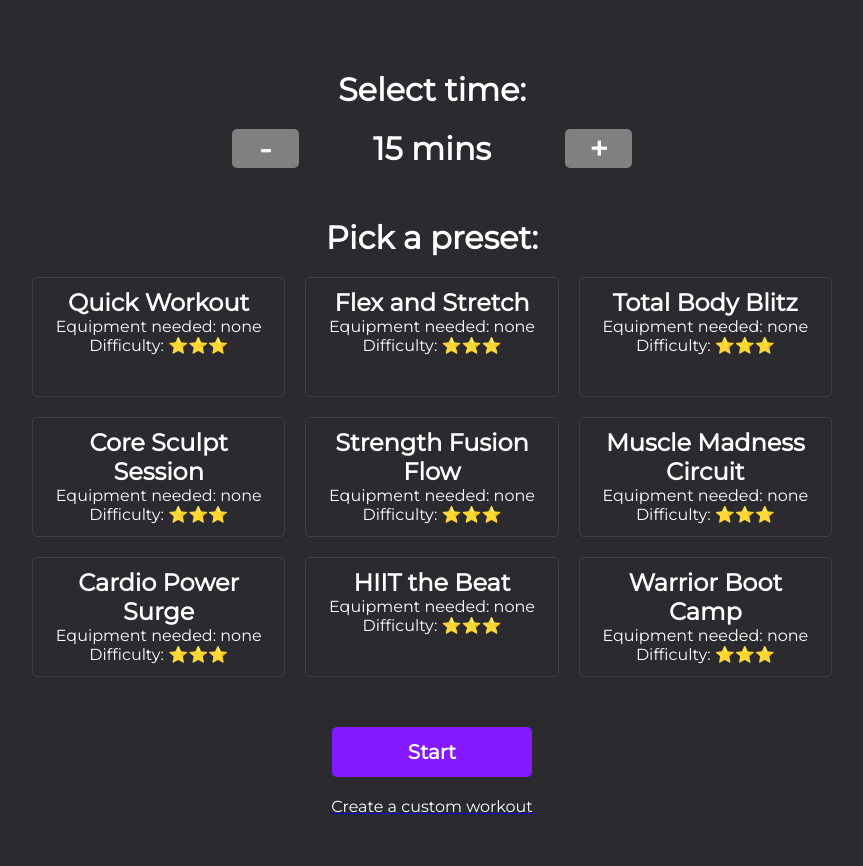
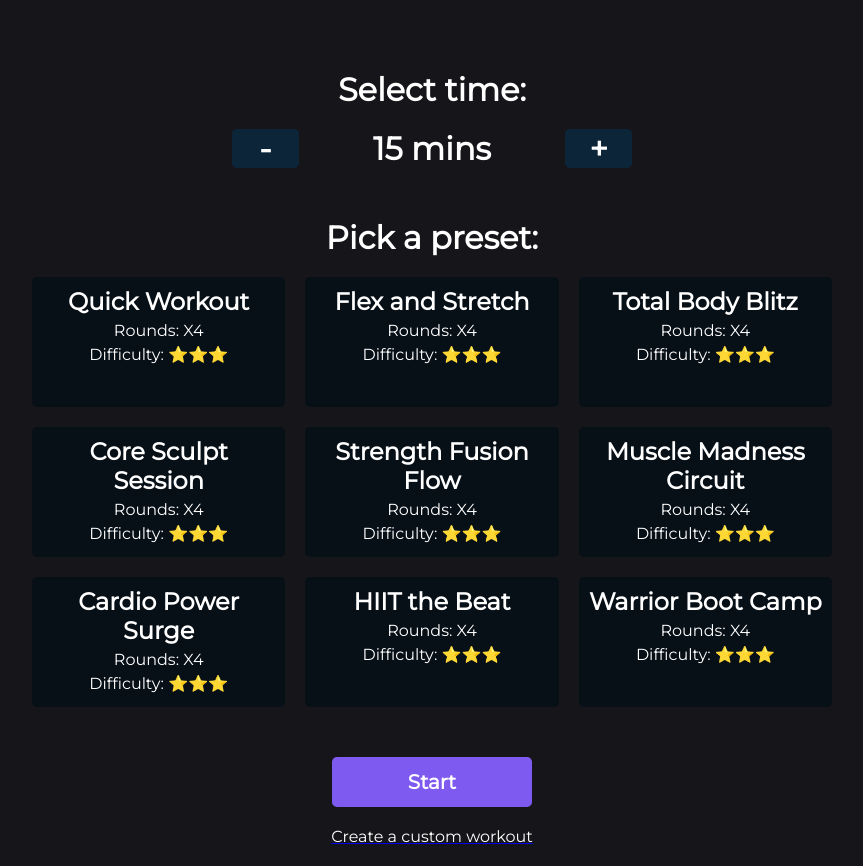
Before and after one commit to madzadev/workout, a Next.js app: page / in a window 1280 px wide. Shown: the whole page, without its empty margins (208-1071 px from the left). Before the commit the page ends 836 px from the top, so only its background shows below. Built offline with nearby package versions, Linux system fonts and the light colour scheme.

Commit message:
add css variables

```diff
--- a/components/StartWorkoutButton.module.css
+++ b/components/StartWorkoutButton.module.css
@@ -1,9 +1,9 @@
 .wrapper {
   max-width: 200px;
   height: 50px;
-  background-color: rgb(132, 24, 255);
+  background-color: var(--button-color);
   border-radius: 5px;
-  color: white;
+  color: var(--text-color);
   margin: 0 auto 20px auto;
   display: grid;
   place-items: center;
--- a/components/WorkoutPresetCard.js
+++ b/components/WorkoutPresetCard.js
@@ -4,7 +4,7 @@ const WorkoutPresetCard = ({ workoutPresetName, onClick }) => {
   return (
     <div className={styles.wrapper} onClick={onClick}>
       <h2>{workoutPresetName}</h2>
-      <p>Equipment needed: none</p>
+      <p>Rounds: X4</p>
       <p>Difficulty: ⭐⭐⭐</p>
     </div>
   );
--- a/components/WorkoutPresetCard.module.css
+++ b/components/WorkoutPresetCard.module.css
@@ -1,10 +1,11 @@
 .wrapper {
   color: white;
-  height: 120px;
-  border: 1px solid rgb(63, 63, 63);
+  height: 130px;
+  /* border: 1px solid #070F17; */
   padding: 10px;
   border-radius: 5px;
   transition: transform 0.3s ease;
+  background-color: #070F17;
 }
 
 .wrapper:hover {
@@ -12,3 +13,11 @@
   background-color: rgb(34, 34, 34);
   transform: scale(1.05);
 }
+
+.wrapper h2 {
+  margin-bottom: 5px;
+}
+
+.wrapper p {
+  margin-bottom: 5px;
+}
--- a/components/WorkoutTimeSelector.module.css
+++ b/components/WorkoutTimeSelector.module.css
@@ -9,7 +9,7 @@
 }
 
 .button {
-  background-color: grey;
+  background-color: #0D2539;
   cursor: pointer;
   border-radius: 5px;
   transition: transform 0.3s ease;
--- a/data/workouts.js
+++ b/data/workouts.js
@@ -1,8 +1,8 @@
 const presets = [
   {
-    id: 1,
-    name: "Relax",
-    link: "relax",
+    preset: 1,
+    difficulty: 1,
+    name: "Quick Workout",
     workout: [
       {
         eyes,
--- a/styles/globals.css
+++ b/styles/globals.css
@@ -1,4 +1,12 @@
 @import url("https://fonts.googleapis.com/css2?family=Montserrat&display=swap");
+
+:root {
+  --background-color: #16161a;
+  --secondary-color: #2ecc71;
+  --button-color: #7f5af0;
+  --text-color: #ffffff;
+  --paragraph-color: ##94a1b2;
+}
 
 * {
   padding: 0;
@@ -8,7 +16,8 @@
 }
 
 body {
-  background-color: #2b2a2e;
+  background-color: var(--background-color);
   padding: 20px;
   text-align: center;
+  color: white;
 }
```
